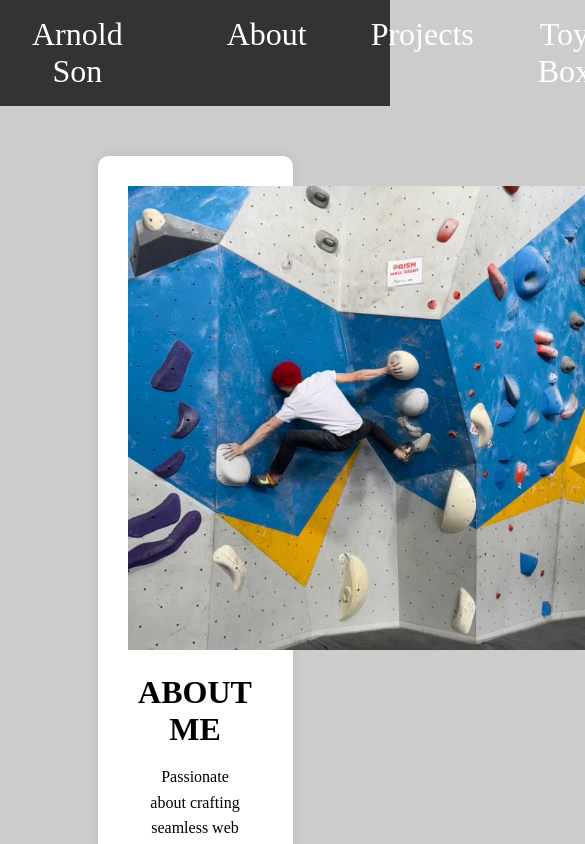
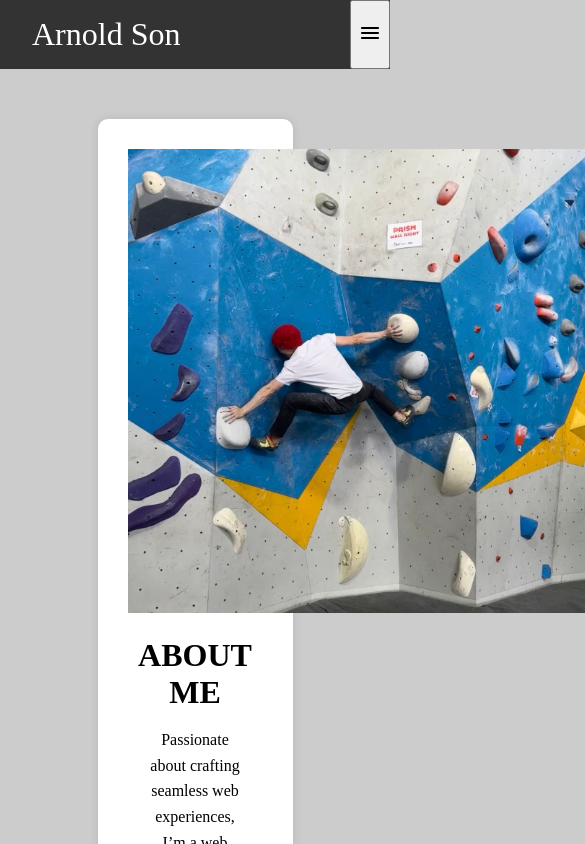
Before and after one commit to arnoldson/arnoldson.github.io, a React (Vite) app: page /about in a window 390 px wide. Shown: the top 844 px of the page, 585 px wide, since content can reach past the window. Built offline with nearby package versions, Linux system fonts and the light colour scheme.

Commit message:
added hamburger menu on mobile view

```diff
--- a/src/components/Navbar.jsx
+++ b/src/components/Navbar.jsx
@@ -1,10 +1,21 @@
 import { Link } from "react-router-dom"
+import MenuRoundedIcon from "@mui/icons-material/MenuRounded"
+import CloseRoundedIcon from "@mui/icons-material/CloseRounded"
+import { useState } from "react"
 
 export function Navbar() {
+  const [isMenuCollapsed, setIsMenuCollapsed] = useState(true)
   return (
     <nav className="nav">
       <span className="nav-title">Arnold Son</span>
-      <ul className="link-list">
+      <button
+        className="menu-button"
+        onClick={() => setIsMenuCollapsed(!isMenuCollapsed)}
+      >
+        {isMenuCollapsed ? <MenuRoundedIcon /> : <CloseRoundedIcon />}
+      </button>
+
+      <ul className={`link-list ${isMenuCollapsed ? "collapsed" : ""}`}>
         <li>
           <Link className="nav-link" to="about">
             About
--- a/src/styles.css
+++ b/src/styles.css
@@ -23,12 +23,33 @@ body {
   display: flex;
   font-size: 2rem;
   justify-content: space-between;
-}
 
-.link-list {
-  margin: 0;
-  display: flex;
-  list-style: none;
+  @media screen and (max-width: 768px) {
+    flex-wrap: wrap;
+  }
+
+  .menu-button {
+    margin-left: auto;
+    display: none;
+
+    @media screen and (max-width: 768px) {
+      display: block;
+    }
+  }
+  .link-list {
+    margin: 0;
+    display: flex;
+    list-style: none;
+
+    @media screen and (max-width: 768px) {
+      width: 100%;
+      flex-direction: column;
+      align-items: stretch;
+      &.collapsed {
+        display: none;
+      }
+    }
+  }
 }
 
 .nav-link {
@@ -40,6 +61,7 @@ body {
 .nav-link,
 .nav-title {
   padding: 0.5em 1em;
+  text-wrap: nowrap;
 }
 
 .nav-link:hover,
```
